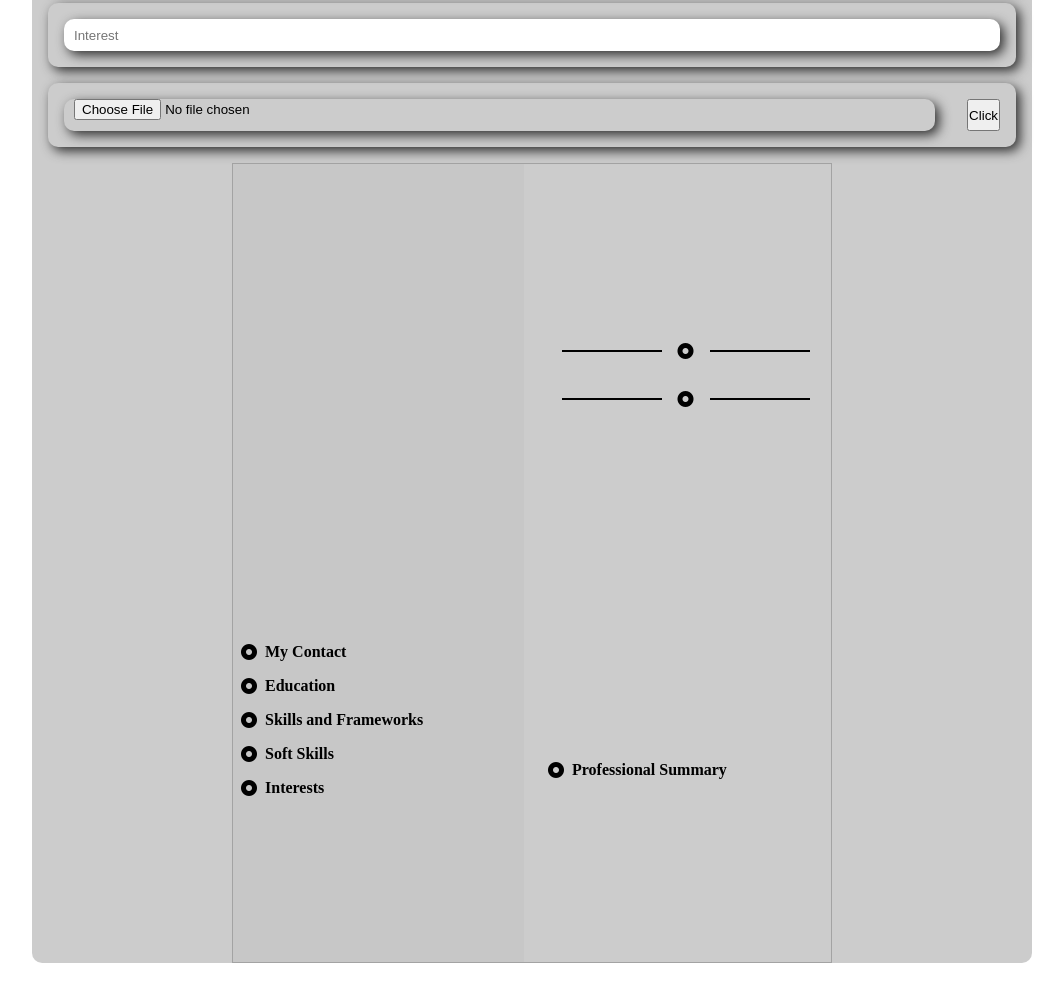
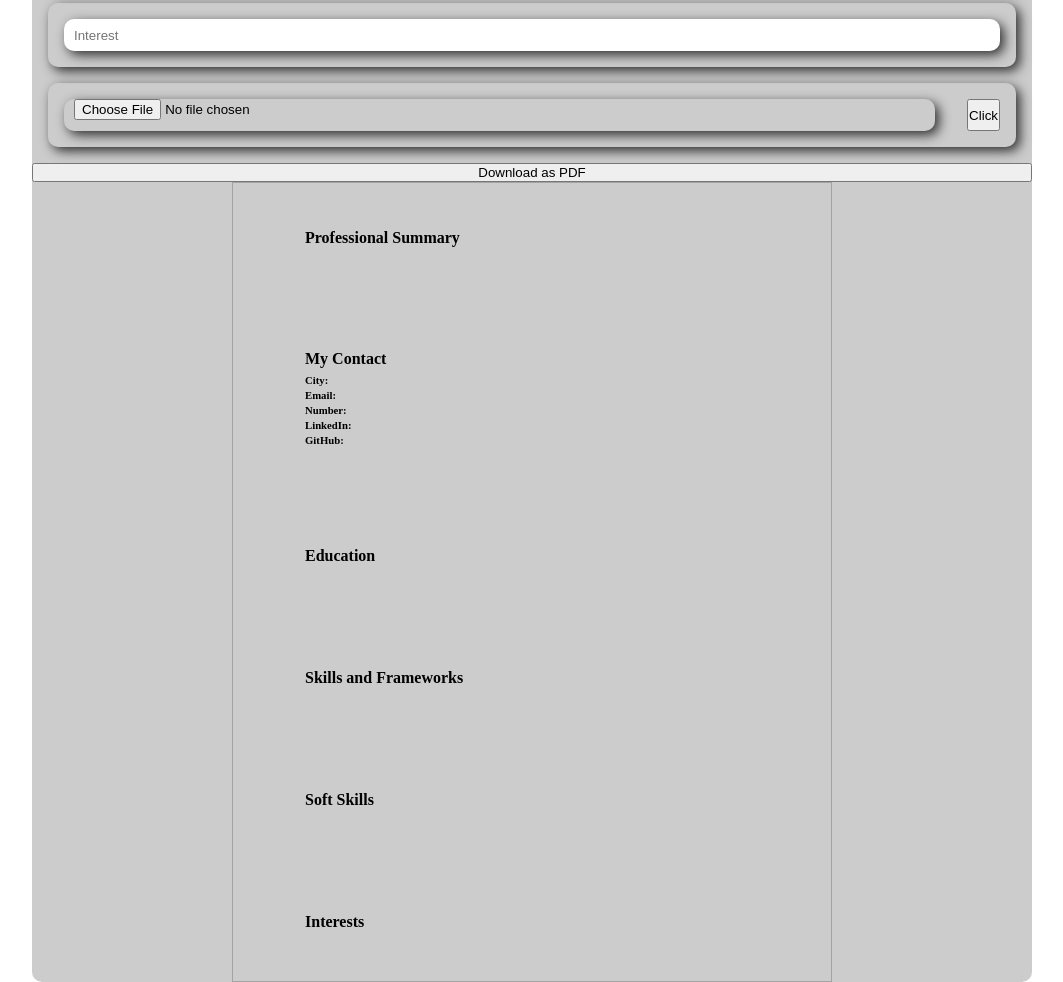
Before and after one commit to mohsin19295/Resume_Builder, a website: page public/index.html in a window 1280 px wide. Shown: the part 770-1752 px from the top of the page, without its empty margins (108-1171 px from the left). Drawn offline with Linux system fonts and the light colour scheme; no server answers.

Commit message:
resume structure changed

```diff
--- a/public/index.html
+++ b/public/index.html
@@ -62,32 +62,37 @@
         </div>
       </div>
       <!-- <div id="resume-container"></div> -->
+      <button onclick="downloadAsPDF()">Download as PDF</button>
 
       <div id="resume-container">
-        <aside class="left-aside">
         <section class="img-section">
           <img id="resume_img" />
+          <div class="header-name">
+            <h1 id="resume_fullName"></h1>
+            <p id="resume_position"></p>
+          </div>
         </section>
+
         <section class="info-section">
           <section class="child-section">
-              <div class="heading-div">
-                <i class="fa-solid fa-circle-dot"> </i>
+            <h4>Professional Summary</h4>
+
+            <p id="resume_summary"></p>
+          </section>
+
+          <section class="child-section">
             <h4>My Contact</h4>
-              </div>
 
             <div>
-                <h6 id="resume_city"></h6>
-                <h6 id="resume_email"></h6>
-                <h6 id="resume_number"></h6>
-                <h6 id="resume_linkedin"></h6>
-                <h6 id="resume_github"></h6>
+              <h6>City: <span id="resume_city"></span></h6>
+              <h6>Email: <span id="resume_email"></span></h6>
+              <h6>Number: <span id="resume_number"></span></h6>
+              <h6>LinkedIn: <span id="resume_linkedin"></span></h6>
+              <h6>GitHub: <span id="resume_github"></span></h6>
             </div>
           </section>
           <section class="child-section">
-              <div class="heading-div">
-                <i class="fa-solid fa-circle-dot"> </i>
             <h4>Education</h4>
-              </div>
 
             <div>
               <h5 id="resume_qualification"></h5>
@@ -95,58 +100,21 @@
             </div>
           </section>
           <section class="child-section">
-              <div class="heading-div">
-                <i class="fa-solid fa-circle-dot"> </i>
             <h4>Skills and Frameworks</h4>
-              </div>
+
             <p id="resume_skills"></p>
           </section>
           <section class="child-section">
-              <div class="heading-div">
-                <i class="fa-solid fa-circle-dot"> </i>
             <h4>Soft Skills</h4>
-              </div>
+
             <p id="resume_softSkills"></p>
           </section>
           <section class="child-section">
-              <div class="heading-div">
-                <i class="fa-solid fa-circle-dot"> </i>
             <h4>Interests</h4>
-              </div>
+
             <p id="resume_interest"></p>
           </section>
         </section>
-        </aside>
-
-        <aside class="right-aside">
-          <section class="header">
-            <div class="line-with-icon">
-              <div></div>
-              <i class="fa-solid fa-circle-dot"> </i>
-              <div></div>
-            </div>
-            <div class="header-name">
-              <h1 id="resume_fullName"></h1>
-              <p id="resume_position"></p>
-            </div>
-            <div class="line-with-icon">
-              <div></div>
-              <i class="fa-solid fa-circle-dot"> </i>
-              <div></div>
-            </div>
-          </section>
-
-          <section class="info-section">
-            <section class="child-section">
-              <div class="heading-div">
-                <i class="fa-solid fa-circle-dot"> </i>
-                <h4>Professional Summary</h4>
-              </div>
-              <p id="resume_summary"></p>
-            </section>
-
-          </section>
-        </aside>
       </div>
     </main>
   </body>
--- a/public/script.js
+++ b/public/script.js
@@ -58,7 +58,7 @@ function fetchResumeData() {
       data.forEach(function (formEntry) {
         document.getElementById("resume_summary").innerHTML = formEntry.summary;
         document.getElementById("resume_fullName").innerHTML =
-          formEntry.fullName;
+         formEntry.fullName;
         document.getElementById("resume_position").innerHTML =
           formEntry.position;
         document.getElementById("resume_city").innerHTML = formEntry.city;
--- a/public/style.css
+++ b/public/style.css
@@ -99,7 +99,7 @@ textarea {
 
 /* Resume Container */
 
-#resume-container{
+#resume-container {
     margin: auto;
     height: 100vh;
     width: 90%;
@@ -109,18 +109,14 @@ textarea {
     display: none;
 }
 
-
-#resume-container > *{
-    width: 50%;
+#resume-container>* {
     display: flex;
     flex-direction: column;
     justify-content: space-around;
     padding: 0.1rem 0.5rem;
 }
 
-/* Common in Both Aside */
-
-#resume-container .img-section{
+#resume-container .img-section {
     display: flex;
     justify-content: center;
     align-items: center;
@@ -130,7 +126,8 @@ textarea {
     max-width: 120px;
 }
 
-#resume-container p, #resume-container span{
+#resume-container p,
+#resume-container span {
     font-size: 0.8rem;
     font-weight: 400;
 }
@@ -148,28 +145,9 @@ textarea {
     gap: 0.3rem;
 }
 
-#resume-container .heading-div {
-     display: flex;
-     gap: 0.5rem;
-     align-items: center;
- }
 
- #resume-container .left-aside{
-    background-color: rgba(128, 128, 128, 0.068);
- }
-/* Right Aside Header */
-
-#resume-container .header h1{
-    font-size: 1.8rem;
-}
-
-#resume-container .header p{
-    font-size: 1.3rem;
-}
-
-
-#resume-container .line-with-icon{
-    display:flex;
+#resume-container .line-with-icon {
+    display: flex;
     justify-content: center;
     align-items: center;
     gap: 1rem;
@@ -181,8 +159,8 @@ textarea {
     border-top: 2px solid black
 }
 
-#resume-container .header-name{
-    display:flex;
+#resume-container .header-name {
+    display: flex;
     flex-direction: column;
     justify-content: center;
     align-items: center;
--- a/server.js
+++ b/server.js
@@ -5,7 +5,7 @@ const mongoose = require("mongoose");
 
 const app = express();
 app.use(express.json());
-const PORT = 8080;
+const PORT = 8081;
 
 // mongoose connection
 mongoose.connect("mongodb://localhost/resume-data");
```
Also changed, not shown: uploads/1686126161231-118346185.jpeg (added), uploads/1686135714837-958148904.png (added). Lines whose indentation alone changed are shown as unchanged.
